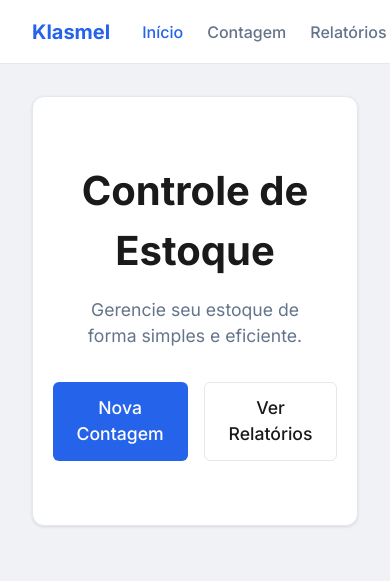
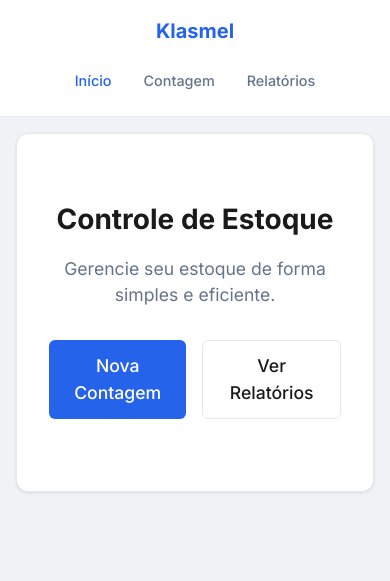
Before and after one commit to ivanegri/klasmel, a Flask app: page / in a window 390 px wide. Shown: the top 581 px of the page. Run offline with Flask 3, Linux system fonts and the light colour scheme.

Commit message:
feat: add mobile responsiveness

```diff
--- a/v2_flask/static/css/style.css
+++ b/v2_flask/static/css/style.css
@@ -71,7 +71,8 @@ a {
     transition: color 0.2s;
 }
 
-.nav-link:hover, .nav-link.active {
+.nav-link:hover,
+.nav-link.active {
     color: var(--primary-color);
 }
 
@@ -88,7 +89,7 @@ a {
     border: 1px solid var(--border-color);
     padding: 1.5rem;
     margin-bottom: 1.5rem;
-    box-shadow: 0 1px 3px rgba(0,0,0,0.1);
+    box-shadow: 0 1px 3px rgba(0, 0, 0, 0.1);
 }
 
 .card-header {
@@ -155,7 +156,8 @@ table {
     border-collapse: collapse;
 }
 
-th, td {
+th,
+td {
     padding: 0.75rem;
     text-align: left;
     border-bottom: 1px solid var(--border-color);
@@ -168,29 +170,134 @@ th {
 }
 
 /* Utilities */
-.text-center { text-align: center; }
-.mt-4 { margin-top: 1.5rem; }
-.mb-4 { margin-bottom: 1.5rem; }
-.flex { display: flex; }
-.gap-2 { gap: 0.5rem; }
-.justify-between { justify-content: space-between; }
-.items-center { align-items: center; }
+.text-center {
+    text-align: center;
+}
+
+.mt-4 {
+    margin-top: 1.5rem;
+}
+
+.mb-4 {
+    margin-bottom: 1.5rem;
+}
+
+.flex {
+    display: flex;
+}
+
+.gap-2 {
+    gap: 0.5rem;
+}
+
+.justify-between {
+    justify-content: space-between;
+}
+
+.items-center {
+    align-items: center;
+}
 
 .flash-messages {
     margin-bottom: 1rem;
 }
+
 .alert {
     padding: 1rem;
     border-radius: 0.375rem;
     margin-bottom: 0.5rem;
 }
+
 .alert-error {
     background-color: #fef2f2;
     color: #991b1b;
     border: 1px solid #fecaca;
 }
+
 .alert-success {
     background-color: #ecfdf5;
     color: #065f46;
     border: 1px solid #a7f3d0;
 }
+
+/* Mobile Responsiveness */
+@media (max-width: 768px) {
+    :root {
+        --header-height: auto;
+    }
+
+    .navbar {
+        flex-direction: column;
+        padding: 1rem;
+        gap: 1rem;
+    }
+
+    .navbar-brand {
+        margin-right: 0;
+        width: 100%;
+        text-align: center;
+    }
+
+    .nav-links {
+        width: 100%;
+        justify-content: center;
+        gap: 1rem;
+        flex-wrap: wrap;
+    }
+
+    .nav-link {
+        padding: 0.5rem;
+        font-size: 0.9rem;
+    }
+
+    .container {
+        padding: 1rem;
+    }
+
+    .card {
+        padding: 1rem;
+    }
+
+    .card-header {
+        flex-direction: column;
+        align-items: flex-start;
+        gap: 1rem;
+    }
+
+    .card-header .flex {
+        width: 100%;
+        flex-direction: column;
+    }
+
+    .card-header .flex.gap-2 {
+        gap: 0.5rem;
+    }
+
+    .form-control,
+    .btn {
+        width: 100%;
+    }
+
+    /* Adjust table inputs for touch */
+    .count-input {
+        min-width: 60px;
+        padding: 0.5rem;
+    }
+
+    /* Stack buttons on mobile */
+    .btn {
+        margin-bottom: 0.5rem;
+    }
+
+    /* Adjust headings */
+    h1 {
+        font-size: 1.75rem !important;
+    }
+
+    h2.card-title {
+        font-size: 1.25rem;
+    }
+
+    /* Hide less important table columns on very small screens if needed,
+       but scrolling is usually better for data entry */
+}
```
